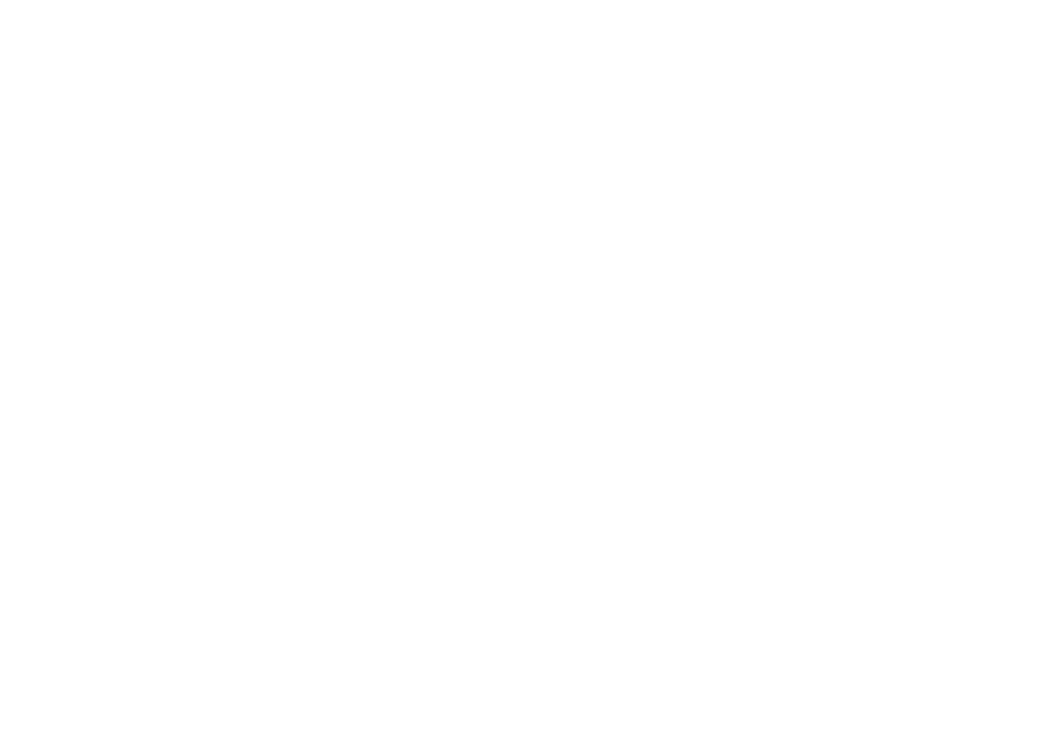
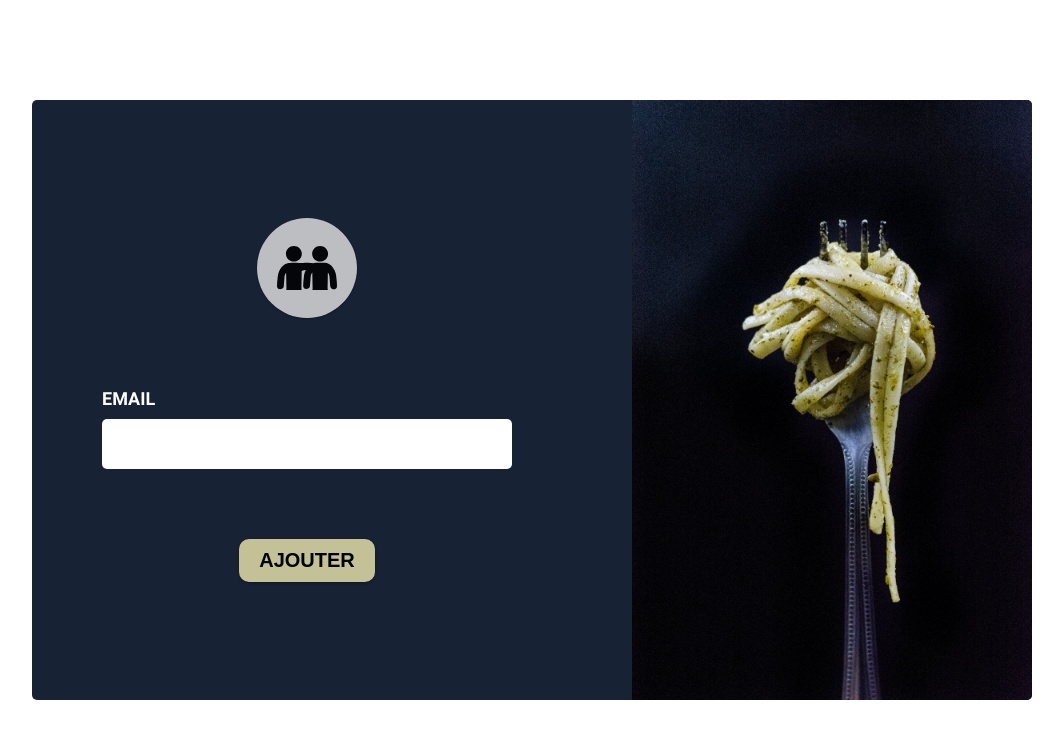
Before and after one commit to AlexisAG11/TrustYourFriend-Front, an Angular app: page /add-friends in a window 1280 px wide. Before the commit this address led to /. Shown: the top 738 px of the page, without its empty margins (108-1171 px from the left). Built offline with nearby package versions, Linux system fonts and the light colour scheme.

Commit message:
avancemment 3

```diff
--- a/src/app/add-address/add-address.component.css
+++ b/src/app/add-address/add-address.component.css
@@ -3,18 +3,19 @@
     align-items: center;
     justify-content: center;
     height: 100vh;
-    color: white;
+    color: rgb(241, 241, 241);
     font-size: 14px;
+    background-color: rgb(234, 234, 234);
 }
 
 .form {
     background-color: rgb(23,34,52);
-    box-shadow: rgba(0, 0, 0, 0.12) 0px 1px 3px, rgba(0, 0, 0, 0.24) 0px 1px 2px;
+    box-shadow: rgba(50, 50, 93, 0.25) 0px 50px 100px -20px, rgba(0, 0, 0, 0.3) 0px 30px 60px -30px, rgba(10, 37, 64, 0.35) 0px -2px 6px 0px inset;
     width: 1000px;
     height: 600px;
     display: flex;
     flex-direction: row;
-    border-radius: 5px;
+    border-radius: 20px;
     overflow: hidden;
 }
 
--- /dev/null
+++ b/src/app/add-friends/add-friends.component.css
@@ -0,0 +1,100 @@
+body {
+    font-family: Roboto, Arial;
+    color: white;
+    margin: 0;
+}
+
+.form-container {
+    display: flex;
+    align-items: center;
+    justify-content: center;
+    height: 100vh;
+}
+
+.form {
+    background-color: rgb(23,34,52);
+    width: 1000px;
+    height: 600px;
+    display: flex;
+    flex-direction: row;
+    border-radius: 5px;
+    overflow: hidden;
+}
+
+.info-wrapper {
+    flex: 1;
+    padding-left: 70px;
+    display: flex;
+    flex-direction: column;
+    justify-content: center;
+}
+
+.info {
+    display: flex;
+    flex-direction: column;
+    gap: 70px;
+}
+
+.info-content-title {
+    font-weight: 600;
+    font-size: 18px;
+    color: white;
+}
+
+input {
+    width: 400px;
+    height: 40px;
+    margin-top: 10px;
+    border-radius: 5px;
+    border: none;
+    padding: 5px ;
+    font-size: 18px;
+}
+
+.img-ajouter-adresse {
+    object-fit: cover;
+    width: 40%;
+}
+.location-logo {
+    background-color: rgb(230, 230, 230);
+    opacity: 0.8;
+    display: flex;
+    justify-content: center;
+    align-items: center;
+    padding: 10px;
+    width: 80px;
+    height: 80px;
+    border: 0;
+    border-radius: 50%;
+    box-shadow: rgba(0, 0, 0, 0.12) 0px 1px 3px, rgba(0, 0, 0, 0.24) 0px 1px 2px;
+}
+
+.location-img {
+    width: 60px;
+}
+
+.location-logo-container {
+    display: flex;
+    flex-direction: column;
+    align-items: center;
+    width: 410px;
+}
+
+.button-wrapper {
+    width: 410px;
+    display: flex;
+    justify-content: center;
+}
+
+button {
+    padding-top: 10px;
+    padding-bottom: 10px;
+    padding-left: 20px;
+    padding-right: 20px;
+    background-color: rgb(196,193,150);
+    border: none;
+    border-radius: 10px;
+    font-weight: bold;
+    font-size: 20px;
+    box-shadow: rgba(0, 0, 0, 0.12) 0px 1px 3px, rgba(0, 0, 0, 0.24) 0px 1px 2px;
+}
--- /dev/null
+++ b/src/app/add-friends/add-friends.component.html
@@ -0,0 +1,22 @@
+<form #friendsForm="ngForm" (ngSubmit)="onSubmitFriends()"></form>
+<div class="form-container">
+    <div class="form">
+        <div class="info-wrapper">
+            <div class="info">
+                <div class="location-logo-container">
+                    <div class="location-logo">
+                        <img class="location-img" src="../../assets/images/friends-icon.svg" alt="">
+                    </div>
+                </div>
+                <div class="content">
+                    <div class="info-content-title">EMAIL</div>
+                    <input type="text">
+                </div>
+                <div class="button-wrapper">
+                    <button> AJOUTER</button>
+                </div>
+            </div>
+        </div>
+        <img class="img-ajouter-adresse" src="../../assets/images/alice-pasqual-ticuPP5l2qg-unsplash.jpg" alt="">
+    </div>
+</div>
--- /dev/null
+++ b/src/app/add-friends/add-friends.component.ts
@@ -0,0 +1,12 @@
+import { Component } from '@angular/core';
+
+@Component({
+  selector: 'app-add-friends',
+  templateUrl: './add-friends.component.html',
+  styleUrls: ['./add-friends.component.css']
+})
+export class AddFriendsComponent {
+  onSubmitFriends(){
+
+  }
+}
--- a/src/app/app-routing.module.ts
+++ b/src/app/app-routing.module.ts
@@ -4,6 +4,7 @@ import { AuthentificationComponent } from './authentification/authentification.c
 import { FeedComponent } from './feed/feed.component';
 import { AuthentificationGuard } from './authentification/authentification.guards';
 import { AddAddressComponent } from './add-address/add-address.component';
+import { AddFriendsComponent } from './add-friends/add-friends.component';
 
 const routes: Routes = [
   { path: '', redirectTo: "/auth", pathMatch:"full"},
@@ -11,6 +12,7 @@ const routes: Routes = [
   // { path: 'feed', component: FeedComponent, canActivate: [AuthentificationGuard]},
   { path: 'feed', component: FeedComponent},
   { path: 'add-address', component: AddAddressComponent},
+  { path: 'add-friends', component: AddFriendsComponent},
 ];
 
 @NgModule({
--- a/src/app/app.module.ts
+++ b/src/app/app.module.ts
@@ -17,6 +17,7 @@ import { PostComponent } from './feed/feed-center/post/post.component';
 import { TimeAgoPipe } from 'src/pipe/time-ago.pipe';
 import { AddAddressComponent } from './add-address/add-address.component';
 import { FriendsListComponent } from './feed/feed-right/friends-list/friends-list.component';
+import { AddFriendsComponent } from './add-friends/add-friends.component';
 
 @NgModule({
   declarations: [
@@ -30,7 +31,8 @@ import { FriendsListComponent } from './feed/feed-right/friends-list/friends-lis
     PostComponent,
     TimeAgoPipe,
     AddAddressComponent,
-    FriendsListComponent
+    FriendsListComponent,
+    AddFriendsComponent
   ],
   imports: [
     BrowserModule,
--- a/src/app/authentification/authentification.component.css
+++ b/src/app/authentification/authentification.component.css
@@ -51,25 +51,39 @@ p {
     padding-right: 3px;
     padding-top: 3px;
     padding-bottom: 3px;
+    background-color: rgb(220, 220, 220);
+    position: relative;
 }
 
-.actif-button,
-.desactif-button {
+.log-button {
     flex: 1;
     border-width: 0;
     border-radius: 10px;
-}
-.actif-button {
-    background-color:rgb(241,241,241);
-    box-shadow: rgba(0, 0, 0, 0.12) 0px 1px 3px, rgba(0, 0, 0, 0.24) 0px 1px 2px;
+    z-index: 10;
+    background-color:transparent;
     cursor: pointer;
-}
-.desactif-button {
-    background-color:rgb(220, 220, 220);
-    color: gray;
-    cursor: pointer;
+    transition: color 0.5s;
 }
 
+.desac-btn {
+    color: gray;
+}
+
+.btn-slider {
+    background-color: rgb(241, 241, 241);
+    position: absolute;
+    top: 3px;
+    left: 3px;
+    bottom: 3px;
+    width: calc(var(--width-group)/2 - 3px);
+    box-shadow: rgba(0, 0, 0, 0.12) 0px 1px 3px, rgba(0, 0, 0, 0.24) 0px 1px 2px;
+    border-radius: 10px;
+    transition: .5s;
+}
+
+.btn-slider-slide {
+    left: calc(var(--width-group)/2 + 6px);
+}
 .email-icon,
 .password-icon,
 .name-icon {
--- a/src/app/authentification/authentification.component.html
+++ b/src/app/authentification/authentification.component.html
@@ -6,8 +6,9 @@
                 Veuillez entrez vos identifiants
             </p>
             <div class="group-login">
-                <button type="button" [ngClass]="{'actif-button': isConnexion, 'desactif-button': !isConnexion}" (click)="connexion(authForm)">Se connecter</button>
-                <button type="button" [ngClass]="{'actif-button': !isConnexion, 'desactif-button': isConnexion}" (click)="inscription(authForm)">S'inscrire</button>
+                <div class="btn-slider" [ngClass]="{'btn-slider-slide': !isConnexion}"></div>
+                <button type="button" class="log-button" [ngClass]="{'desac-btn' : !isConnexion}" (click)="connexion(authForm)">Se connecter</button>
+                <button type="button" class="log-button" [ngClass]="{'desac-btn' : isConnexion}" (click)="inscription(authForm)">S'inscrire</button>
             </div>
             <div *ngIf="!isConnexion" class="group-name" ngModelGroup="groupName">
                 <img class="name-icon" src="../../assets/images/user-icon-svgrepo-com.svg" alt="">
--- a/src/app/feed/feed-right/feed-right.component.css
+++ b/src/app/feed/feed-right/feed-right.component.css
@@ -83,9 +83,11 @@
 }
 
 .pp-user-active {
-    width: 38px;
-    height: 38px;
-    padding: 5px;
+    border: 2px solid rgb(143, 143, 143);
+    width: 35px;
+    height: 35px;
+    border-radius: 50%;
+    padding: 2px;
 }
 
 .name-user-active{
@@ -113,9 +115,18 @@
 }
 
 .pp-user-active-container{
-    border: 2px solid rgb(143, 143, 143);
-    border-radius: 50%;
     display: flex;
     justify-content: center;
-    overflow: hidden;
+    position: relative;
 }
+
+.online {
+    position: absolute;
+    right: 1px;
+    bottom: 1px;
+    background-color: rgb(1, 212, 1);
+    width: 10px;
+    height: 10px;
+    border: 2px solid #f5f5f5;
+    border-radius: 50%;
+}
--- a/src/app/feed/feed-right/feed-right.component.html
+++ b/src/app/feed/feed-right/feed-right.component.html
@@ -6,6 +6,7 @@
 <div class="userActive">
         <div class="pp-user-active-container">
             <img class="pp-user-active" src="../../assets/images/avatar-svgrepo-com.svg" alt="">
+            <div class="online"></div>
         </div>
     <div class="name-user-active">Moi</div>
     <div class="logout" (click)="logout()">
@@ -13,7 +14,7 @@
     </div>
 </div>
 <div class="button-ami-container">
-    <button class="button-ami"> AJOUTER AMI</button>
+    <button class="button-ami" (click)="addFriend()"> AJOUTER AMI</button>
 </div>
 <div class="all-friends">
     <app-friends-list *ngFor="let friend of friends" [friend]="friend"></app-friends-list>
--- a/src/app/feed/feed-right/feed-right.component.ts
+++ b/src/app/feed/feed-right/feed-right.component.ts
@@ -31,7 +31,10 @@ export class FeedRightComponent implements OnInit {
   logout(){
     this.authService.deleteLocalStorage();
     this.router.navigate(['/auth']);
+  }
 
+  addFriend(){
+    this.router.navigate(['/add-friends'])
   }
 
 }
```
Also changed, not shown: 1 other file (tests, documents, lock files or other folders).
